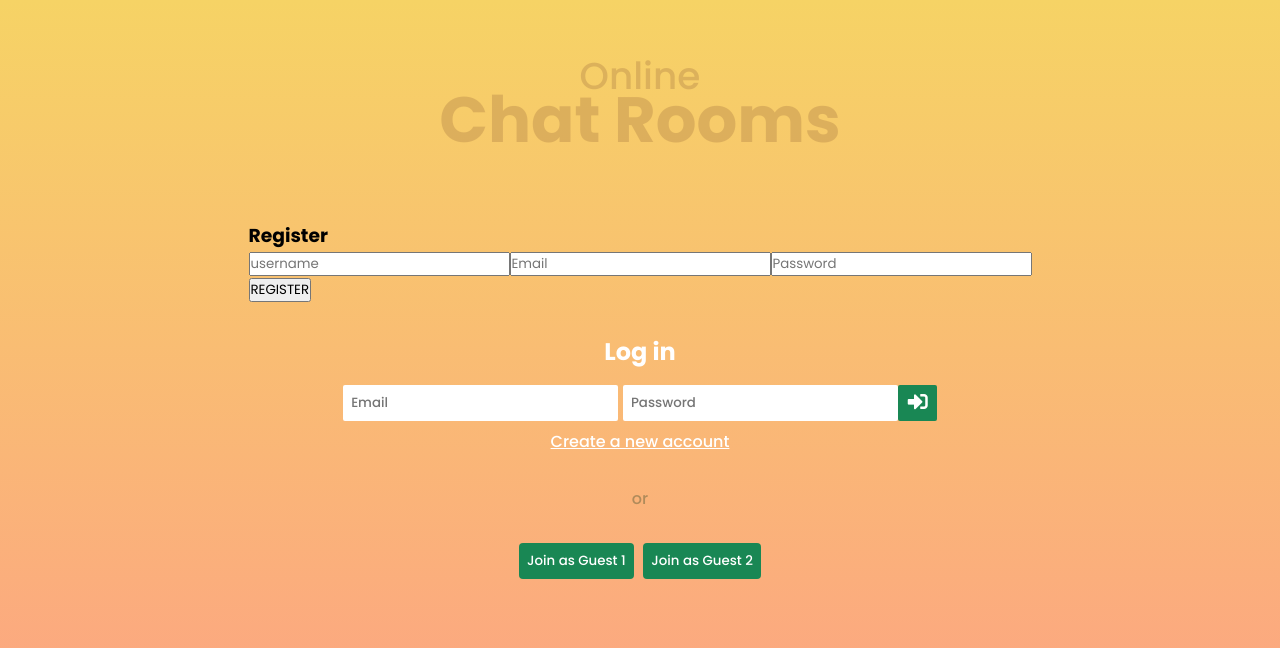
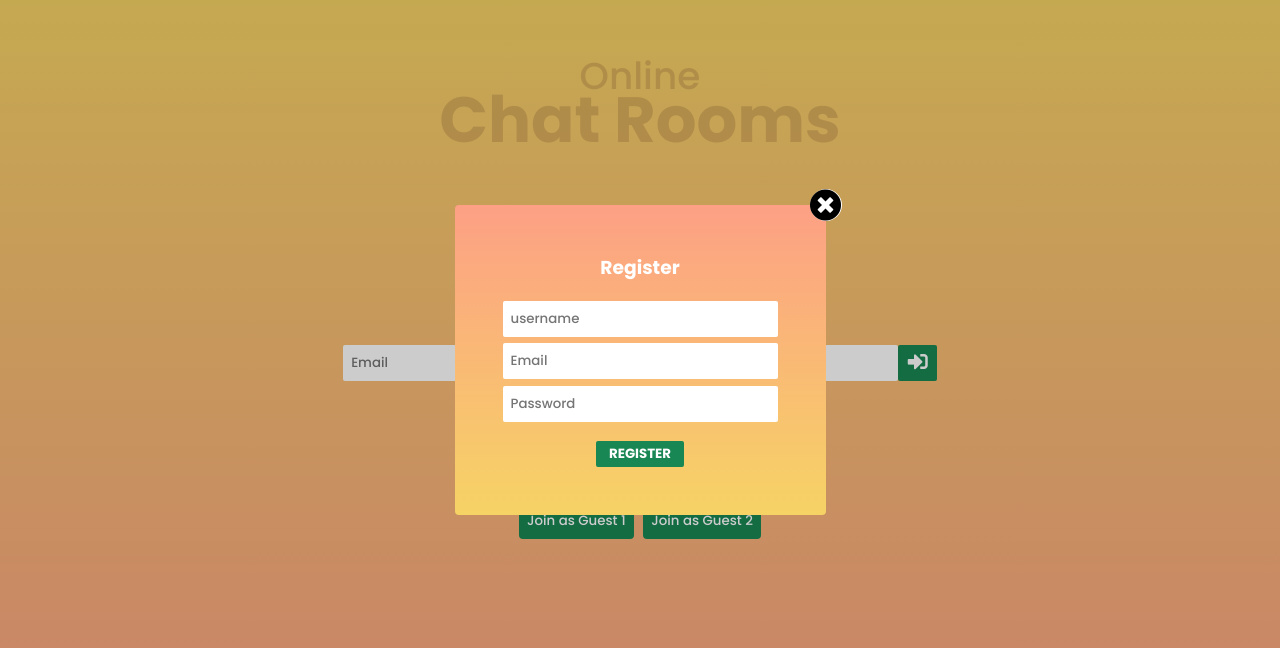
Before and after one commit to bgleyva3/React-Project-6-Online-Chat, a React (Create React App) app: page /#/ in a window 1280 px wide. Both pictures are taken after a click on the element "Create a new account". Shown: the top 648 px of the page. Built offline with nearby package versions, Linux system fonts and the light colour scheme.

Commit message:
register styling

```diff
--- a/src/components/Register.js
+++ b/src/components/Register.js
@@ -17,19 +17,19 @@ const Register = () => {
         reset();
     }
     return (
-        <div>
-            <div onClick={handleRegister}></div>
-            <div>
-            <i onClick={handleRegister}></i>
-                <form onSubmit={handleSubmit(onSubmit)}>
-                    <h3 >Register</h3>
-                    <div>
-                        <input type="text" {...register('name',  {required: true})} placeholder="username" />
-                        <input type="email" {...register('username', {required: true})} placeholder="Email" />
-                        <input type="password" {...register('password',  {required: true})} placeholder="Password" />
+        <div className="register-parent">
+            <div className="register-background" onClick={handleRegister}></div>
+            <div className="register-container">
+            <i className="fas fa-2x fa-times-circle cancel-button" onClick={handleRegister}></i>
+                <form className="register-form" onSubmit={handleSubmit(onSubmit)}>
+                    <h3 className="form-title">Register</h3>
+                    <div className="register-fields">
+                        <input className="input-register" type="text" {...register('name',  {required: true})} placeholder="username" />
+                        <input className="input-register" type="email" {...register('username', {required: true})} placeholder="Email" />
+                        <input className="input-register" type="password" {...register('password',  {required: true})} placeholder="Password" />
                     </div>
                         {error && <div style={{color: "red", marginBottom: "1rem"}} role="alert">{ error }</div>}
-                        <button>REGISTER</button>
+                        <button className="button-style green-color">REGISTER</button>
                 </form>
             </div>
         </div>
--- a/src/components/loginRegister.css
+++ b/src/components/loginRegister.css
@@ -125,3 +125,74 @@
   border-radius: 4px;
   cursor: pointer
 }
+
+
+
+/* -------------------REGISTER------------------ */
+/* .register-background{
+  position: absolute;
+  width: 100%;
+  height: 100%;
+  display: flex;
+  justify-content: center;
+  align-items: center;
+  background-color: rgba(0, 0, 0, 0.2);
+  z-index: 1;
+} */
+
+.register-parent{
+  position: absolute;
+}
+
+.register-background{
+  position: fixed;
+  top: 0;
+  left: 0;
+  bottom: 0;
+  right: 0;
+  background-color: rgba(0, 0, 0, 0.2);
+  z-index: 1;
+}
+
+.register-container{
+  margin-top: -5rem;
+  background-image: linear-gradient(#fda085, #f6d365);
+  border-radius: 4px;
+  padding: 3rem;
+  display: flex;
+  flex-direction: column;
+  align-items: center;
+  position: relative;
+  z-index: 2;
+}
+
+.register-form{
+  display: flex;
+  flex-direction: column;
+  align-items: center;
+}
+
+.register-fields{
+  display: flex;
+  flex-direction: column;
+  margin-bottom: 1rem;
+}
+
+.input-register{
+  border: none;
+  padding: 0.5rem;
+  border-radius: 2px;
+  font-weight: 500;
+  margin: 0.2rem 0;
+  /* color: rgb(151, 117, 95); */
+}
+
+
+.cancel-button{
+  position: absolute;
+  top: -1rem;
+  right: -1rem;
+  background-color: white;
+  border-radius: 50%;
+  cursor: pointer;
+}
```
